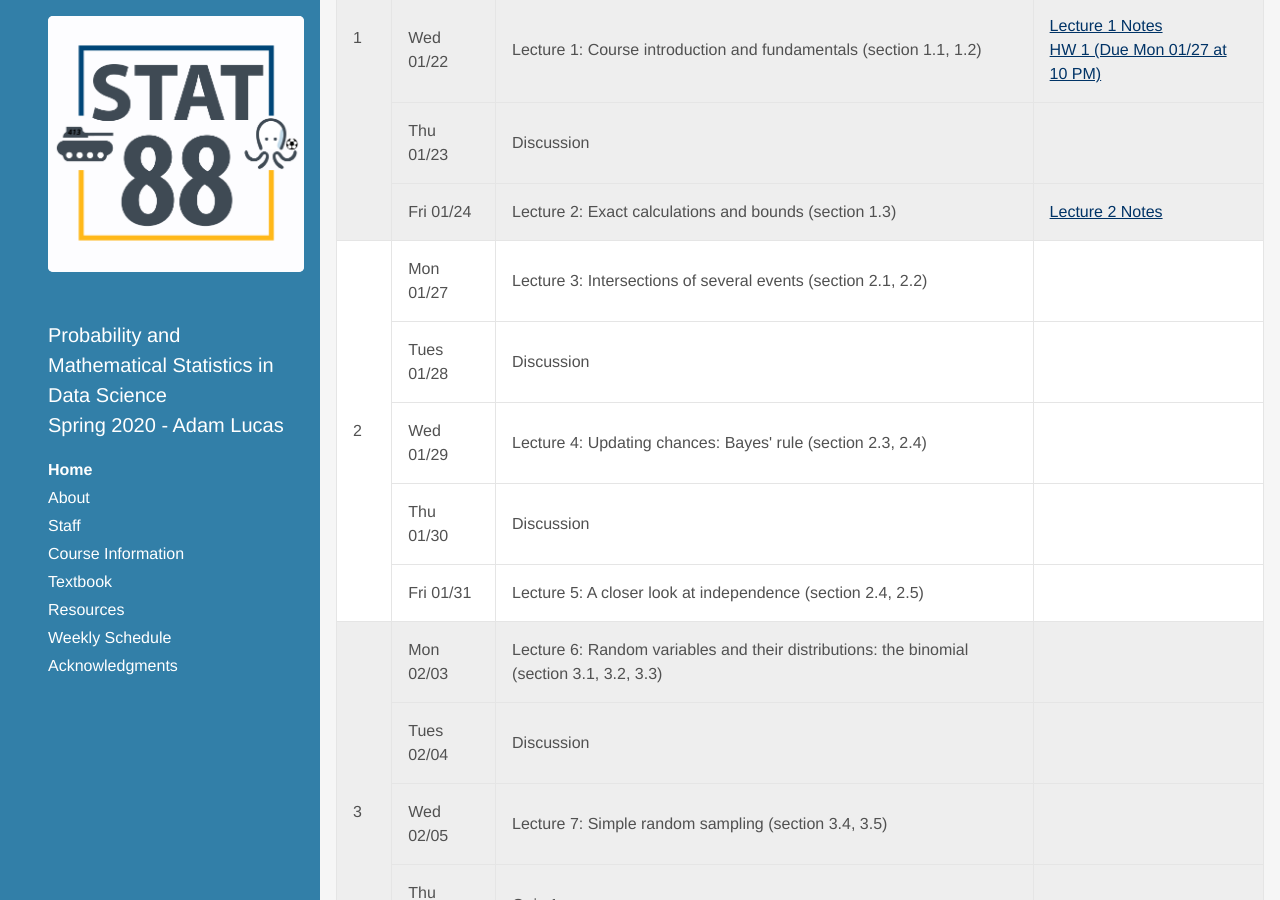
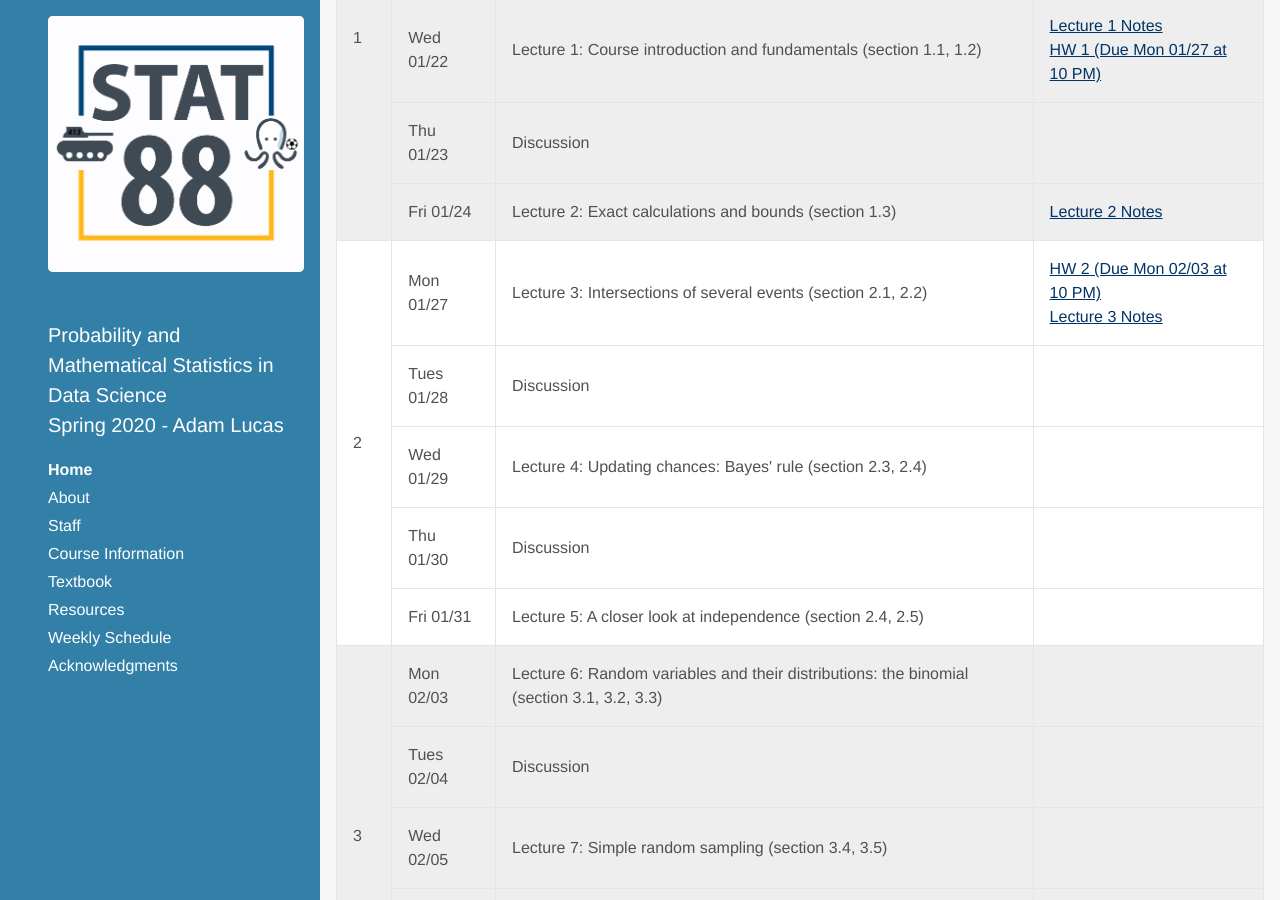
Before and after one commit to stat88/stat88.github.io, a Jekyll site: the page built from index.html, in a window 1280 px wide and 900 px high, scrolled down 670 px. Built offline with Jekyll 4.4.1, drawn with Linux system fonts in a browser that asks for light colours; some web fonts are replaced; the list of posts is cut into pages by our own code.

Commit message:
add hw and note 3

```diff
--- a/_data/syllabus2.yml
+++ b/_data/syllabus2.yml
@@ -30,7 +30,10 @@ weeks:
     - date: Mon 01/27
       content: "Lecture 3: Intersections of several events (section 2.1, 2.2)"
       assignments:
-      # - name: HW 2 (Due Mon 02/03 at 10 PM)
+      - name: HW 2 (Due Mon 02/03 at 10 PM)
+        url: http://prob140.datahub.berkeley.edu/hub/user-redirect/git-pull?repo=https://github.com/stat88/content-sp20&branch=master&subPath=hw/Homework_2.ipynb
+      - name: "Lecture 3 Notes"
+        url: http://stat88.org/assets/notes/Lec3.pdf
     - date: Tues 01/28
       content: "Discussion"
     - date: Wed 01/29
```
Also changed, not shown: 1 other file.
